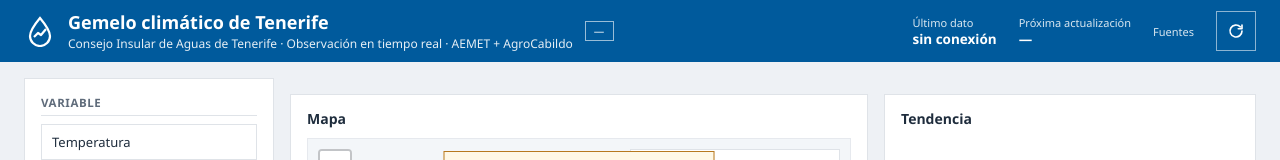
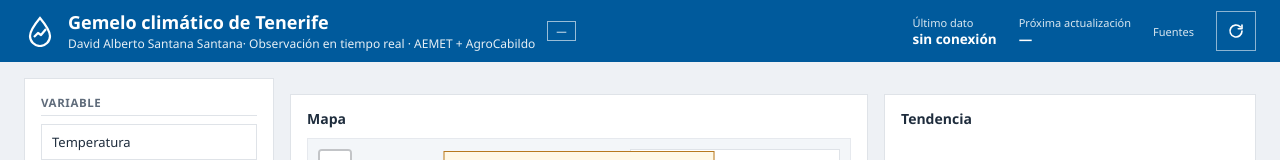
Before and after one commit to davidsantanasantana/gemelo-clima-tenerife, a plain HTML site: page web/index.html in a window 1280 px wide. Shown: the top 160 px of the page. Drawn offline with Linux system fonts and the light colour scheme; no server answers; grey boxes are pictures that could not be loaded.

Commit message:
Update index.html

```diff
--- a/web/index.html
+++ b/web/index.html
@@ -26,7 +26,7 @@
     </svg>
     <div>
       <h1><span class="largo">Gemelo climático de Tenerife</span><span class="corto">Clima Tenerife</span></h1>
-      <p>Consejo Insular de Aguas de Tenerife · Observación en tiempo real · AEMET + AgroCabildo</p>
+      <p>David Alberto Santana Santana· Observación en tiempo real · AEMET + AgroCabildo</p>
     </div>
     <span id="insignia-modo" class="insignia">—</span>
   </div>
```
